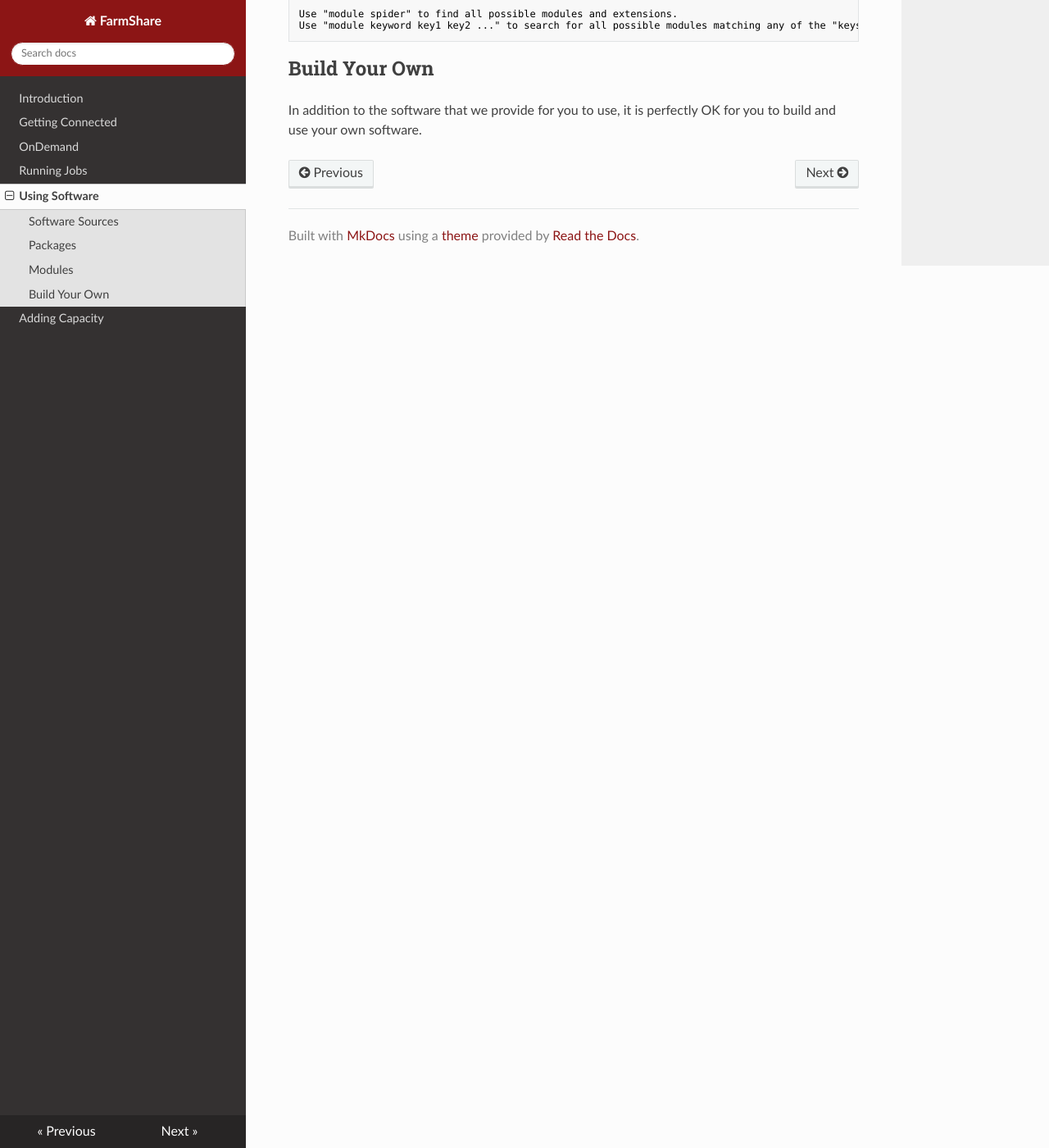
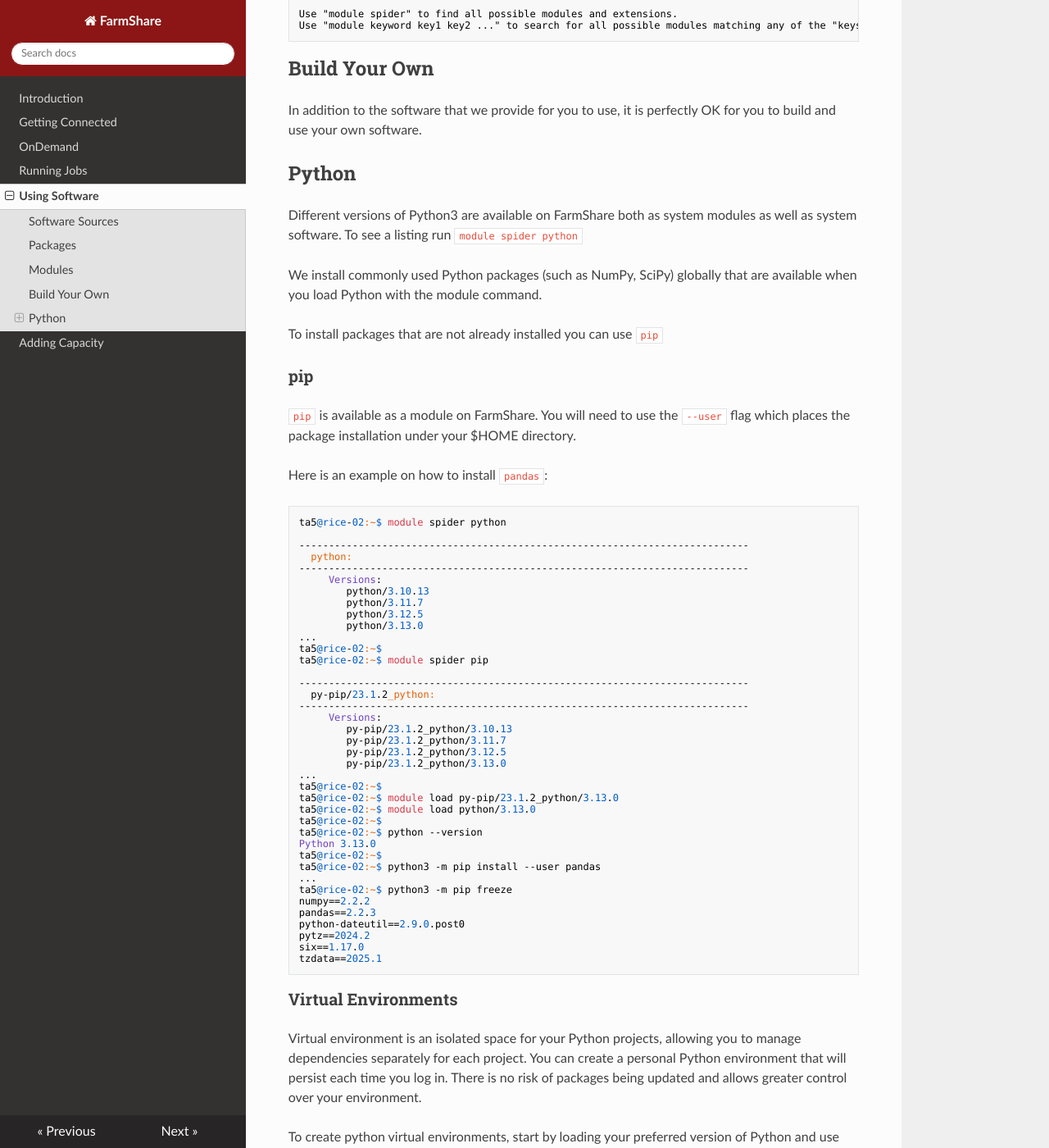
Before and after one commit to stanford-rc/farmshare-docs, an MkDocs documentation site: the page built from docs/software.md, in a window 1280 px wide and 1400 px high, scrolled down 1387 px. Shown: the whole window at 82% size. Built offline with MkDocs 1.6.1, drawn with Linux system fonts in a browser that asks for light colours; nearby versions of some CDN libraries; some of the changed text lies outside the part shown.

Commit message:
added python user guide

```diff
--- a/docs/software.md
+++ b/docs/software.md
@@ -66,3 +66,154 @@ Use "module keyword key1 key2 ..." to search for all possible modules matching a
 ## Build Your Own
 
 In addition to the software that we provide for you to use, it is perfectly OK for you to build and use your own software.
+
+## Python
+
+Different versions of Python3 are available on FarmShare both as system modules as well as system software. To see a listing run `module spider python`
+
+We install commonly used Python packages (such as NumPy, SciPy) globally that are available when you load Python with the module command.
+
+To install packages that are not already installed you can use `pip`
+
+### pip
+
+`pip` is available as a module on FarmShare. You will need to use the `--user` flag which places the package installation under your $HOME directory.
+
+Here is an example on how to install `pandas`:
+
+~~~
+ta5@rice-02:~$ module spider python
+
+----------------------------------------------------------------------------
+  python:
+----------------------------------------------------------------------------
+     Versions:
+        python/3.10.13
+        python/3.11.7
+        python/3.12.5
+        python/3.13.0
+...
+ta5@rice-02:~$
+ta5@rice-02:~$ module spider pip
+
+----------------------------------------------------------------------------
+  py-pip/23.1.2_python:
+----------------------------------------------------------------------------
+     Versions:
+        py-pip/23.1.2_python/3.10.13
+        py-pip/23.1.2_python/3.11.7
+        py-pip/23.1.2_python/3.12.5
+        py-pip/23.1.2_python/3.13.0
+...
+ta5@rice-02:~$
+ta5@rice-02:~$ module load py-pip/23.1.2_python/3.13.0
+ta5@rice-02:~$ module load python/3.13.0
+ta5@rice-02:~$
+ta5@rice-02:~$ python --version
+Python 3.13.0
+ta5@rice-02:~$
+ta5@rice-02:~$ python3 -m pip install --user pandas
+...
+ta5@rice-02:~$ python3 -m pip freeze
+numpy==2.2.2
+pandas==2.2.3
+python-dateutil==2.9.0.post0
+pytz==2024.2
+six==1.17.0
+tzdata==2025.1
+~~~
+
+### Virtual Environments
+
+Virtual environment is an isolated space for your Python projects, allowing you to manage dependencies separately for each project. You can create a personal Python environment that will persist each time you log in. There is no risk of packages being updated and allows greater control over your environment.
+
+To create python virtual environments, start by loading your preferred version of Python and use the `venv` command:
+
+~~~
+ta5@rice-02:~$ module load python/3.13.0
+ta5@rice-02:~$
+ta5@rice-02:~$ python3 -m venv tutorial_env
+ta5@rice-02:~$ source tutorial_env/bin/activate
+(tutorial_env) ta5@rice-02:~$
+(tutorial_env) ta5@rice-02:~$ python --version
+Python 3.13.0
+(tutorial_env) ta5@rice-02:~$
+~~~
+
+This will create a new virtual environment in the tutorial_env (the name inside the parentheses) subdirectory, and configure the current shell to use it as the default python environment.
+
+Here you can install packages with `pip`:
+
+~~~
+(tutorial_env) ta5@rice-02:~$
+(tutorial_env) ta5@rice-02:~$ pip install pandas
+~~~
+
+Installing `setuptools` and `wheel` projects are useful to ensure you can also install from source archives:
+
+~~~
+(tutorial_env) ta5@rice-02:~$
+(tutorial_env) ta5@rice-02:~$ pip install --upgrade pip setuptools wheel
+(tutorial_env) ta5@rice-02:~$ pip freeze
+numpy==2.2.2
+pandas==2.2.3
+python-dateutil==2.9.0.post0
+pytz==2024.2
+setuptools==75.8.0
+six==1.17.0
+tzdata==2025.1
+wheel==0.45.1
+~~~
+
+To deactivate or leave the environment `tutorial_env`:
+
+~~~
+(tutorial_env) ta5@rice-02:~$ deactivate
+~~~
+
+### Using Virtual Environment in SLURM
+
+Python virtual environments can be used in slurm jobs. To submit a `sbatch` job using a venv environment, you can `source` the environment at the top of the sbatch script.
+
+Sample python script that prints versions of packages:
+
+~~~
+ta5@rice-02:~$ cat test.py
+import numpy as np
+import pandas as pd
+import sys
+
+print(f"Python version = {sys.version}")
+print(f"Numpy version = {np.version.version}")
+print(f"Pandas version = {pd.__version__}")
+~~~
+
+To submit this script using the venv `tutorial_env` create a sbatch script to load the venv and run `test.py`:
+
+
+~~~
+ta5@rice-02:~$ cat tutorial_env.sh
+#!/bin/bash
+
+#SBATCH --job-name=tutorial_env
+#SBATCH --nodes=1
+#SBATCH --ntasks=1
+#SBATCH --cpus-per-task=1
+#SBATCH --partition=normal
+
+# Load venv tutorial_env
+source tutorial_env/bin/activate
+
+# Run script
+python3 test.py
+
+ta5@rice-02:~$
+ta5@rice-02:~$
+ta5@rice-02:~$ sbatch tutorial_env.sh
+Submitted batch job 298438
+
+ta5@rice-02:~$ cat slurm-298438.out
+Python version = 3.13.0 (main, Dec 10 2024, 13:22:44) [GCC 13.2.0]
+Numpy version = 2.2.2
+Pandas version = 2.2.3
+~~~
```
